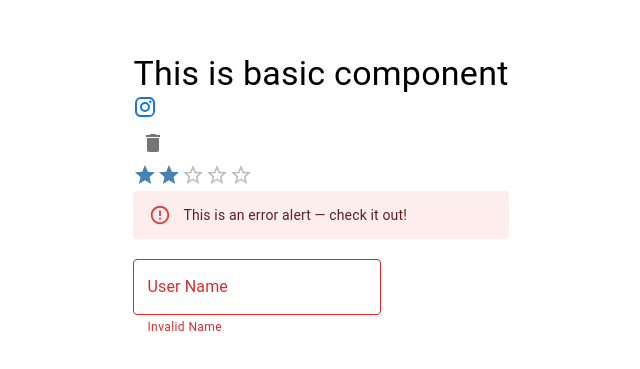
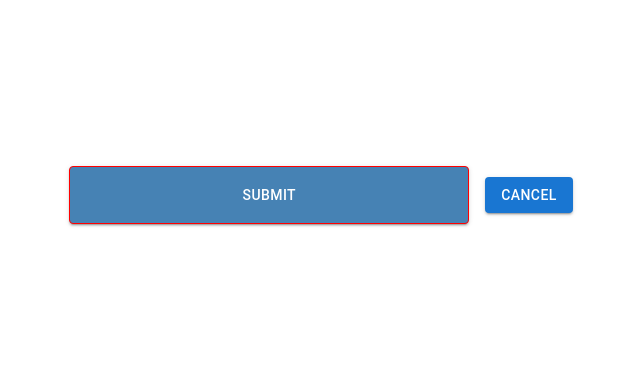
Before and after one commit to arfan36/d-137-m-79-mui-creative-nov-28, a React (Create React App) app: page / in a window 1280 px wide. Shown: the part 205-574 px from the top of the page, without its empty margins (319-959 px from the left). Built offline with nearby package versions, Linux system fonts and the light colour scheme.

Commit message:
79-4 The sx props

```diff
--- a/src/component/ExploreBasicComponent.js
+++ b/src/component/ExploreBasicComponent.js
@@ -1,51 +1,42 @@
-import { Delete, Instagram } from "@mui/icons-material";
-import {
-	Alert,
-	IconButton,
-	Rating,
-	TextField,
-	Typography,
-} from "@mui/material";
-import React, { useState } from "react";
+import { Button } from "@mui/material";
+import React from "react";
 
 const ExploreBasicComponent = () => {
-	const [rating, set_rating] = useState(2);
+	const isActive = false;
 	return (
-		<div>
-			<Typography
-				variant="h4"
-				component="h2"
+		<>
+			<Button
+				variant="contained"
+				sx={[
+					{
+						border: "1px solid red",
+						bgcolor: "steelblue",
+						p: 2,
+						mr: 2,
+
+						// width: {
+						// 	xs: 100, // theme.breakpoints.up('xs')
+						// 	sm: 200, // theme.breakpoints.up('sm')
+						// 	md: 300, // theme.breakpoints.up('md')
+						// 	lg: 400, // theme.breakpoints.up('lg')
+						// 	xl: 500, // theme.breakpoints.up('xl')
+						// },
+
+						// "&.MuiButton-root": {
+						// 	padding: "3rem",
+						// },
+
+						width: [100, 200, 300, 400, 500],
+					},
+					isActive && {
+						background: "yellow",
+					},
+				]}
 			>
-				This is basic component
-			</Typography>
-
-			<Instagram color="primary" />
-			<br />
-			<IconButton>
-				<Delete />
-			</IconButton>
-			<br />
-			<Rating
-				name="simple-controlled"
-				value={rating}
-				onChange={(event, newValue) => {
-					set_rating(newValue);
-				}}
-				sx={{
-					color: "steelblue",
-				}}
-			></Rating>
-			<br />
-
-			<Alert severity="error">This is an error alert — check it out!</Alert>
-			<br />
-
-			<TextField
-				label="User Name"
-				helperText="Invalid Name"
-				error={true}
-			/>
-		</div>
+				Submit
+			</Button>
+			<Button variant="contained">Cancel</Button>
+		</>
 	);
 };
 
```
